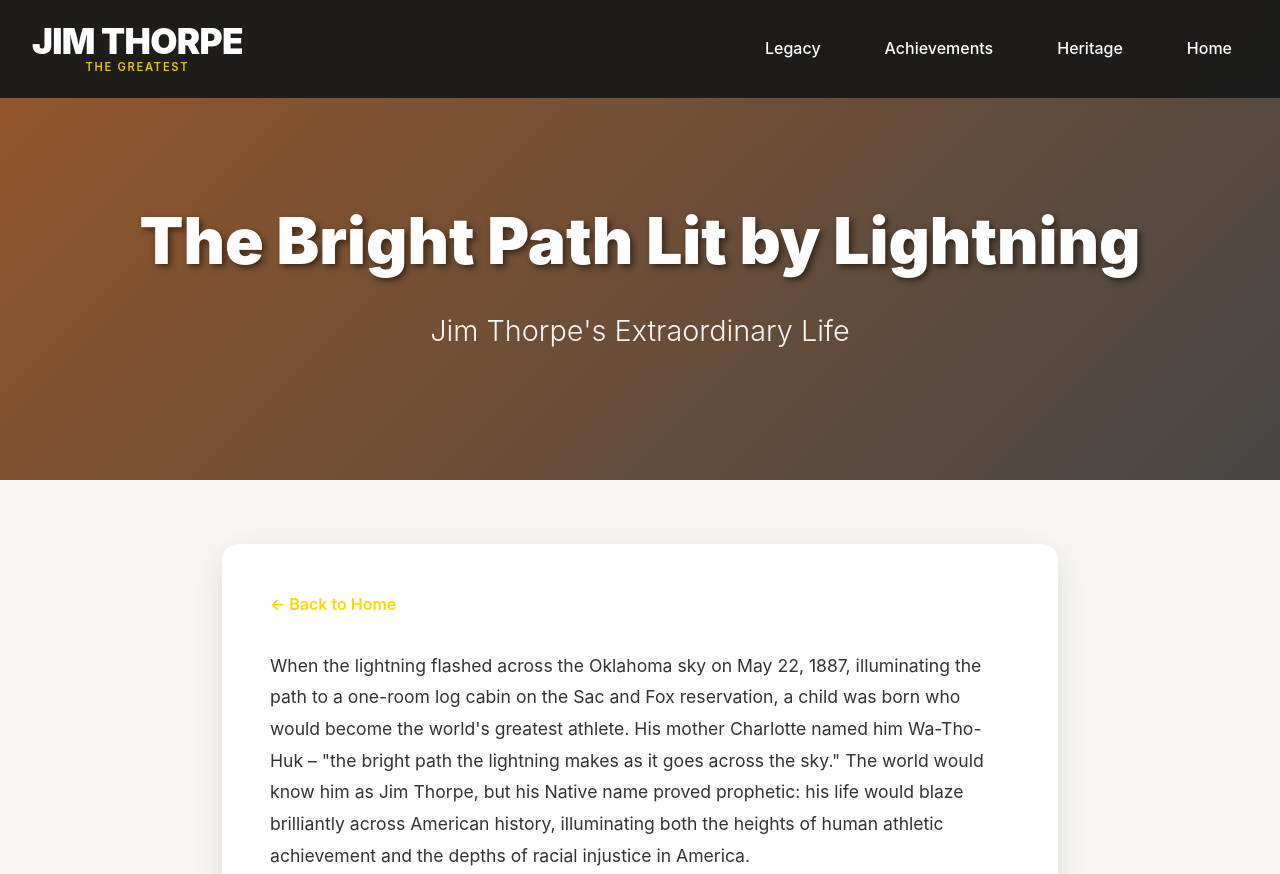
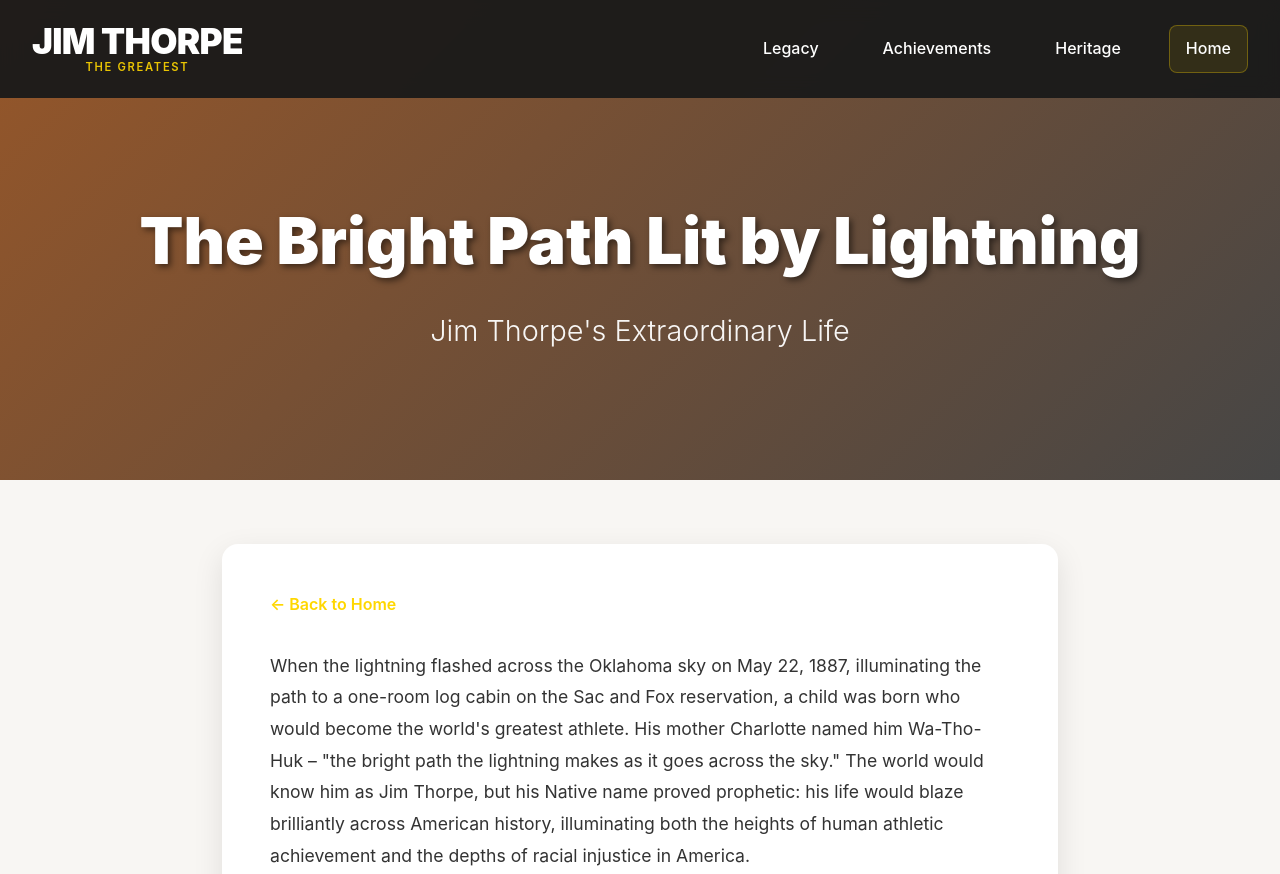
Before and after one commit to fantravel1/jamesfrancisthorpe, a plain HTML site: page story.html in a window 1280 px wide. Shown: the top 874 px of the page. Drawn offline with Linux system fonts and the light colour scheme.

Commit message:
Update story.html

```diff
--- a/story.html
+++ b/story.html
@@ -108,6 +108,12 @@
         nav a:hover {
             color: var(--gold);
             background: rgba(255,215,0,0.1);
+        }
+
+        /* Story Link in Nav */
+        .story-link {
+            background: rgba(255,215,0,0.1);
+            border: 1px solid rgba(255,215,0,0.3);
         }
 
         /* Hero Section */
```
